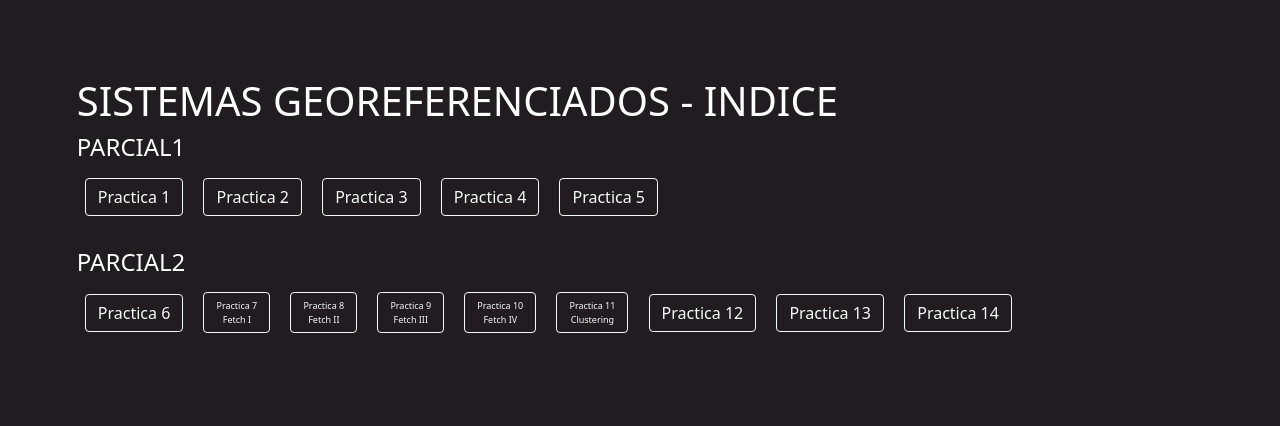
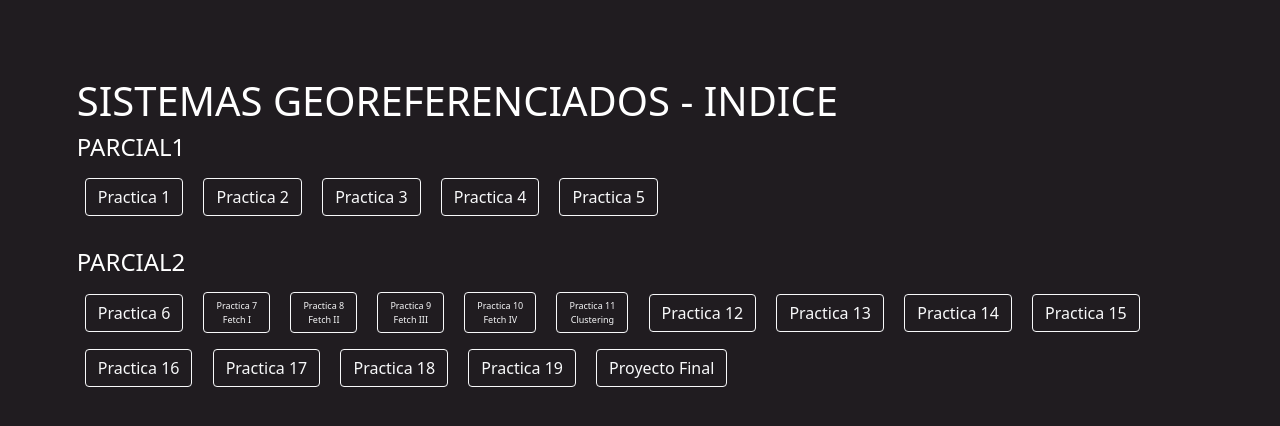
Before and after one commit to mariroco/SistemasGeoreferenciados, a PHP site: page / in a window 1280 px wide. Shown: the top 426 px of the page. Run offline with PHP 8.4, Linux system fonts and the light colour scheme.

Commit message:
botones practicas

```diff
--- a/index.html
+++ b/index.html
@@ -75,5 +75,29 @@
             <button type="button" class="btn btn-outline-light m-2">Practica 14
             </button>
         </a>
+        <a href="./Practica15/index.html" style="text-decoration: none;">
+            <button type="button" class="btn btn-outline-light m-2">Practica 15
+            </button>
+        </a>
+        <a href="./Practica16/index.html" style="text-decoration: none;">
+            <button type="button" class="btn btn-outline-light m-2">Practica 16
+            </button>
+        </a>
+        <a href="./Practica17/index.html" style="text-decoration: none;">
+            <button type="button" class="btn btn-outline-light m-2">Practica 17
+            </button>
+        </a>
+        <a href="./Practica18/index.html" style="text-decoration: none;">
+            <button type="button" class="btn btn-outline-light m-2">Practica 18
+            </button>
+        </a>
+        <a href="./Practica19/index.html" style="text-decoration: none;">
+            <button type="button" class="btn btn-outline-light m-2">Practica 19
+            </button>
+        </a>
+        <a href="./Examen p2/index.html" style="text-decoration: none;">
+            <button type="button" class="btn btn-outline-light m-2">Proyecto Final
+            </button>
+        </a>
 </body>
 </html>
```
Also changed, not shown: Examen p2/css/bsModed.css (+18 -0 lines), Examen p2/index.html (+22 -6 lines).
